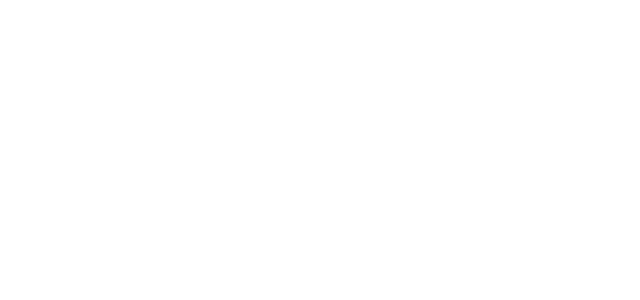
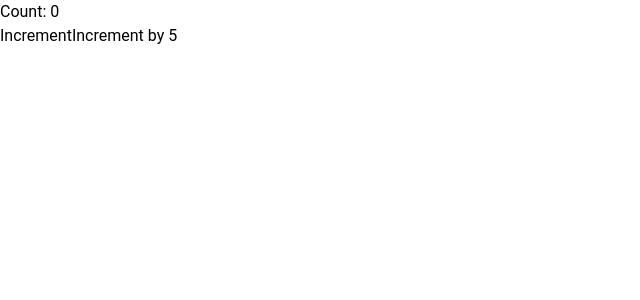
Before and after one commit to WhimsWorld/BlueOcean, a React (Vite) app: page / in a window 1280 px wide. Shown: the top 300 px of the page, without its empty margins (0-640 px from the left). Built offline with nearby package versions, Linux system fonts and the light colour scheme.

Commit message:
Init setup for redux toolkit

```diff
--- a/package.json
+++ b/package.json
@@ -10,8 +10,10 @@
   },
   "dependencies": {
     "@material-tailwind/react": "2.0.4",
+    "@reduxjs/toolkit": "^1.9.5",
     "react": "18.2.0",
-    "react-dom": "18.2.0"
+    "react-dom": "18.2.0",
+    "react-redux": "^8.1.2"
   },
   "devDependencies": {
     "@types/react": "18.0.17",
--- a/src/App.jsx
+++ b/src/App.jsx
@@ -1,8 +1,12 @@
 import React from "react";
+import Counter from "./counter";
+import store from "./app/store";
+import { Provider } from "react-redux";
 
 export default function App() {
   return (
-    <div className="relative grid min-h-[100vh] w-screen p-8 mt-8">
-    </div>
+    <Provider store={store}>
+      <Counter />
+    </Provider>
   );
 }
--- /dev/null
+++ b/src/app/store.js
@@ -0,0 +1,10 @@
+import { configureStore } from '@reduxjs/toolkit';
+import countReducer from '../features/counter/countSlice';
+
+const store = configureStore({
+  reducer: {
+    count: countReducer
+  }
+});
+
+export default store;
--- /dev/null
+++ b/src/counter.jsx
@@ -0,0 +1,18 @@
+import React from "react";
+import { useSelector, useDispatch } from 'react-redux';
+import { increment, incrementByAmount} from "./features/counter/countSlice";
+
+function Counter() {
+  const count = useSelector(state => state.count);
+  const dispatch = useDispatch();
+
+  return (
+    <div>
+      <p>Count: {count}</p>
+      <button onClick={() => dispatch(increment())}>Increment</button>
+      <button onClick={() => dispatch(incrementByAmount(5))}>Increment by 5</button>
+
+    </div>
+  );
+}
+export default Counter;
--- /dev/null
+++ b/src/features/counter/countSlice.js
@@ -0,0 +1,14 @@
+// /src/features/counter is the conventional page for slice
+import { createSlice } from '@reduxjs/toolkit';
+
+const countSlice = createSlice({
+  name: 'count',
+  initialState: 0,
+  reducers: {
+    increment: (state) => state + 1,
+    incrementByAmount: (state, action) => state + action.payload
+  }
+});
+
+export const { increment, incrementByAmount } = countSlice.actions;
+export default countSlice.reducer;
--- a/src/index.js
+++ /dev/null
@@ -1,15 +0,0 @@
-import React from "react";
-import ReactDOM from "react-dom/client";
-import "./index.css";
-import App from "./App";
-
-import { ThemeProvider } from "@material-tailwind/react";
-
-const root = ReactDOM.createRoot(document.getElementById("root"));
-root.render(
-  <React.StrictMode>
-    <ThemeProvider>
-      <App />
-    </ThemeProvider>
-  </React.StrictMode>,
-);
```
